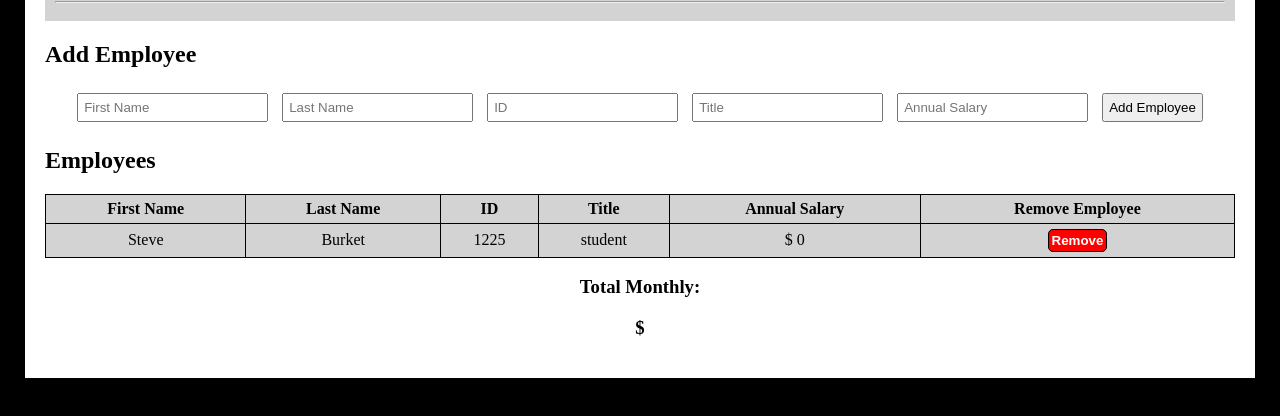
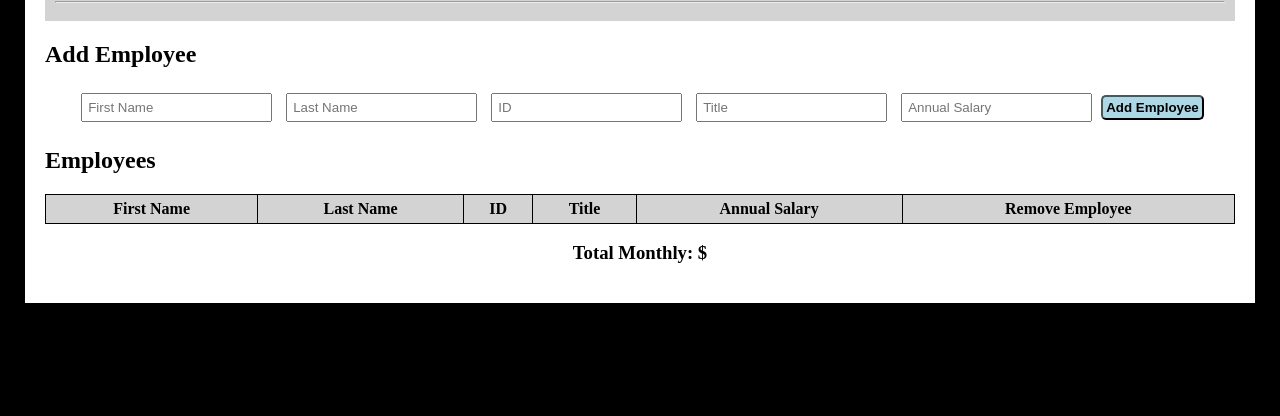
Before and after one commit to Steve-Burket/weekend-jquery-salary-calculator, a plain HTML site: page index.html in a window 1280 px wide. Shown: the part 134-550 px from the top of the page. Drawn offline with Linux system fonts and the light colour scheme.

Commit message:
fixed total monthly out bug

```diff
--- a/client.js
+++ b/client.js
@@ -9,17 +9,9 @@
 // */
 
 // // make an array to hold employee info
-const employeeInfo = [
-  {
-    firstName: 'Steve',
-    lastName: 'Burket',
-    id: 1225,
-    title: 'student',
-    annSal: 0,
-  },
-];
+let employeeInfo = [];
 
-const totalAnnSal = [];
+let totalAnnSal = [];
 console.log(totalAnnSal);
 
 function readyNow() {
@@ -33,21 +25,7 @@ function readyNow() {
     const annSal = $("#annual-sal").val();
     // call addEmployee function to append employee to the DOM
     addEmployee(firstName, lastName, id, title, annSal);
-    employeeInfo.push({
-      firstName: firstName,
-      lastName: lastName,
-      id: id,
-      title: title,
-      annSal: annSal,
   });
-
-
-  });
-
-
-
-  // // call calculateMonthlyCost
-  // calculateMonthlyCost(totalAnnSal);
 
   // clear the values before populating to table
   $("#employee-list").empty();
@@ -69,10 +47,17 @@ function readyNow() {
     let removeEmployeeBtn = $(event.target);
     removeEmployeeBtn.closest("tr").remove();
   });
-
 }
 // create function to add employees to employee info
 function addEmployee(firstName, lastName, id, title, annSal) {
+  employeeInfo.push({
+    firstName: firstName,
+    lastName: lastName,
+    id: id,
+    title: title,
+    annSal: annSal,
+  });
+
   $("#employee-list").append(
     `<tr>
     <td>${firstName}</td>
@@ -93,13 +78,13 @@ function addEmployee(firstName, lastName, id, title, annSal) {
   $("#title").val("");
   $("#annual-sal").val("");
 
-  return employeeInfo;
+  calculateMonthlyCost();
+
+  // return employeeInfo;
 }
 
 // create function to calculate the monthly total
-function calculateMonthlyCost(totalAnnSal) {
-  console.log("in calculateMonthlyCost", calculateMonthlyCost);
-
+function calculateMonthlyCost() {
   // grab all values put into annual salary input, push to totalAnnSal array
   // loop through array to add values and divide by 12 to get monthly total
   let salary = 0;
@@ -107,18 +92,21 @@ function calculateMonthlyCost(totalAnnSal) {
   for (let i = 0; i < employeeInfo.length; i++) {
     salary += Number(employeeInfo[i].annSal) / 12;
   } // end for loop
+
   console.log(Math.round(salary));
-  let total = $('#total-monthly-out');
 
+  // make variable to hold total annual salary
+  let total = $("#total-monthly-out");
+
+  // empty it
+  // display it to the DOM
   total.empty();
   total.append(Math.round(salary));
   console.log(employeeInfo);
 
-
-  // display it to the DOM
 }
 
-$('document').ready(readyNow);
+$("document").ready(readyNow);
 
 // // save for later
 // // prevent user from leaving a field blank
@@ -137,117 +125,3 @@ $('document').ready(readyNow);
 // //   for (let i = 0; employeeInfo.length[i]; i++) {
 // //     // for each employee, create td value
 // // }
-
-// const employeeInfo = [
-//   {
-//     firstName: "",
-//     lastName: "",
-//     id: "",
-//     title: "",
-//     annSal: "",
-//   },
-// ];
-
-// const totalAnnSal = [];
-// console.log(totalAnnSal);
-
-// function readyNow() {
-//   // add listener to submit btn
-//   $("#submit-btn").on("click", function () {
-//     // target form values to append to DOM
-//     const firstName = $("#first-name").val();
-//     const lastName = $("#last-name").val();
-//     const id = $("#id").val();
-//     const title = $("#title").val();
-//     const annSal = $("#annual-sal").val();
-//     // call addEmployee function to append employee to the DOM
-//     addEmployee(firstName, lastName, id, title, annSal);
-//   });
-
-//   // // call calculateMonthlyCost
-//   // calculateMonthlyCost(totalAnnSal);
-
-//   // clear the values before populating to table
-//   $("#employee-list").empty();
-
-//   for (let i = 0; i < employeeInfo.length; i++) {
-//     // call addEmployee function for every employee
-//     // pass in all values from form
-//     addEmployee(
-//       employeeInfo.firstName,
-//       employeeInfo[i].lastName,
-//       employeeInfo[i].id,
-//       employeeInfo[i].title,
-//       employeeInfo[i].annSal
-//     );
-//   } // end for loop
-
-//   // create remove employee button to show when new employee is added
-//   $("#employee-list").on("click", ".removeEmployee", function (event) {
-//     let removeEmployeeBtn = $(event.target);
-//     removeEmployeeBtn.closest("tr").remove();
-//   });
-// }
-
-// // create function to add employees to employee info
-// function addEmployee(firstName, lastName, id, title, annSal) {
-//   $("#employee-list").append(
-//     `<table>
-//         <thead>
-//           <tr>
-//             <th>First Name</th>
-//             <th>Last Name</th>
-//             <th>ID</th>
-//             <th>Title</th>
-//             <th>Annual Salary</th>
-//             <th>Remove Employee</th>
-//           </tr>
-//         </thead>
-//         <tbody>
-//           <tr id='employee-list'>
-//             <td>${firstName}</td>
-//             <td>${lastName}</td>
-//             <td>${id}</td>
-//             <td>${title}</td>
-//             <td>${annSal}</td>
-//             <td>
-//             <button class="removeEmployee">Remove</button>
-//             </td>
-//           </tr>
-//           </tbody>
-//       </table>`
-//   );
-
-//   // empty inputs
-//   $("#first-name").val("");
-//   $("#last-name").val("");
-//   $("#id").val("");
-//   $("#title").val("");
-//   $("#annual-sal").val("");
-
-//   return employeeInfo;
-// }
-
-// // create function to calculate the monthly total
-// function calculateMonthlyCost(totalAnnSal) {
-//   console.log("in calculateMonthlyCost", calculateMonthlyCost);
-
-//   // call addEmployee function
-//   addEmployee();
-//   // grab all values put into annual salary input, push to totalAnnSal array
-//   // loop through array to add values and divide by 12 to get monthly total
-//   let salary = $("#annual-sal");
-//   // totalAnnSal.push(Number(annSal));
-//   for (let i = 0; i < employeeInfo.length; i++) {
-//     if (employeeInfo[i].annSal === 0) {
-//       totalAnnSal.push(Number(salary));
-//     }
-//   } // end for loop
-//   // display it to the DOM
-//   // clear the values before adding to DOM
-//   $("#employee-list-out").empty();
-//   $("#total-monthly-out").append(`Total Montly Cost: $ ${annSal}`);
-//   return totalAnnSal;
-// }
-
-// $(document).ready(readyNow);
--- a/index.html
+++ b/index.html
@@ -18,12 +18,12 @@
       <h2>Add Employee</h2>
 
       <div>
-        <input id="first-name" placeholder="First Name" required/>
-        <input id="last-name" placeholder="Last Name" required/>
-        <input id="id" placeholder="ID" required/>
-        <input id="title" placeholder="Title" required/>
-        <input type="number" id="annual-sal" placeholder="Annual Salary" required/>
-        <input type="button"  id="submit-btn" value="Add Employee"></input>
+        <input id="first-name" placeholder="First Name"/>
+        <input id="last-name" placeholder="Last Name"/>
+        <input type="number" id="id" placeholder="ID"/>
+        <input id="title" placeholder="Title"/>
+        <input type="number" id="annual-sal" placeholder="Annual Salary"/>
+        <button id="submit-btn">Add Employee</button>
       </div>
 
       <h2>Employees</h2>
@@ -40,13 +40,11 @@
           </tr>
         </thead>
          <tbody id="employee-list">
-          <!-- My data table will be here -->
         </tbody>
       </table>
 
-    <div >
-      <h3>Total Monthly:</h3>
-      <h3 id="total-monthly-out">$</h3>
+    <div>
+      <h3 id="total-monthly-out">Total Monthly: $</h3>
     </div>
 
     </main>
```
Lines whose indentation alone changed are shown as unchanged.
